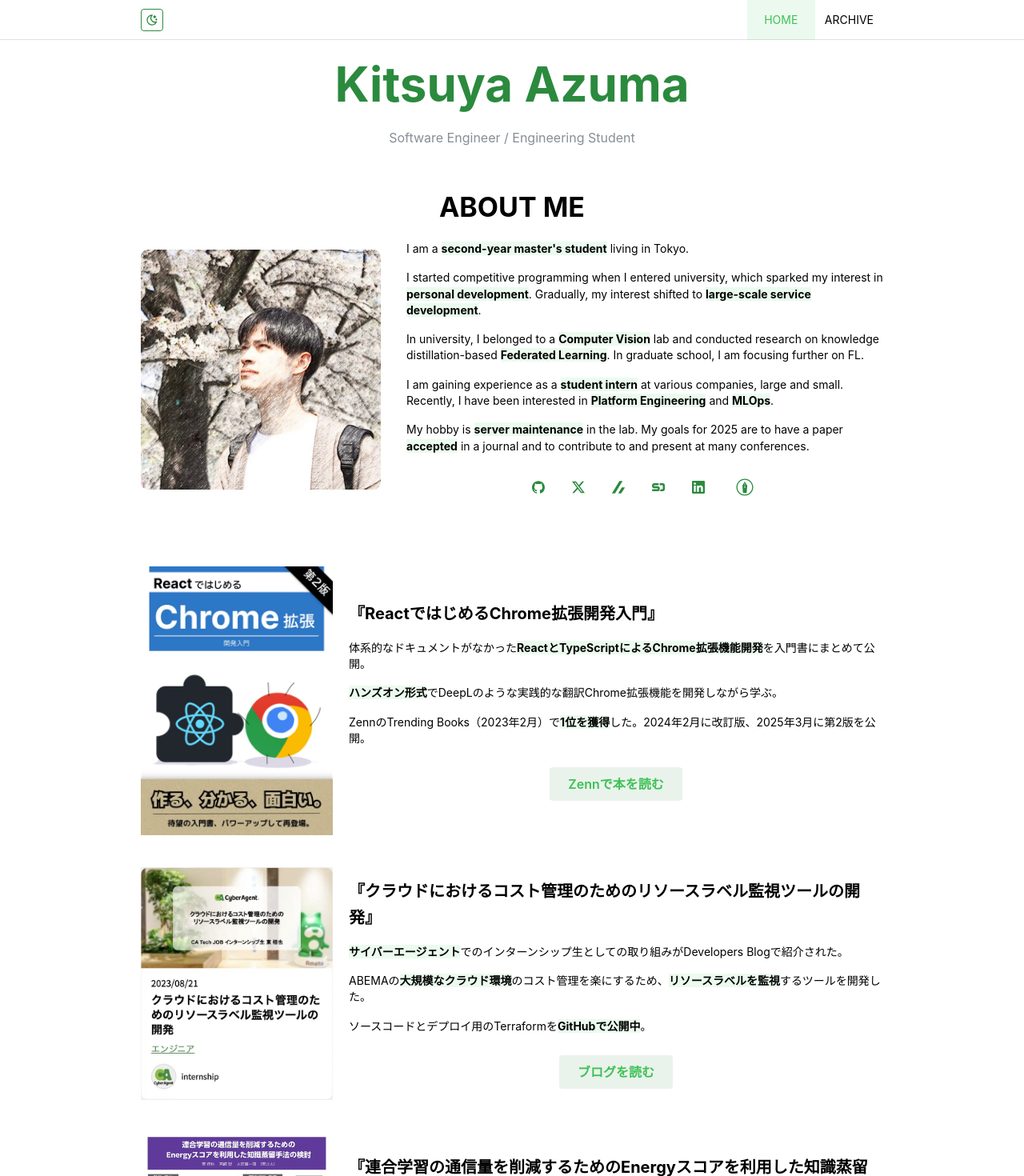
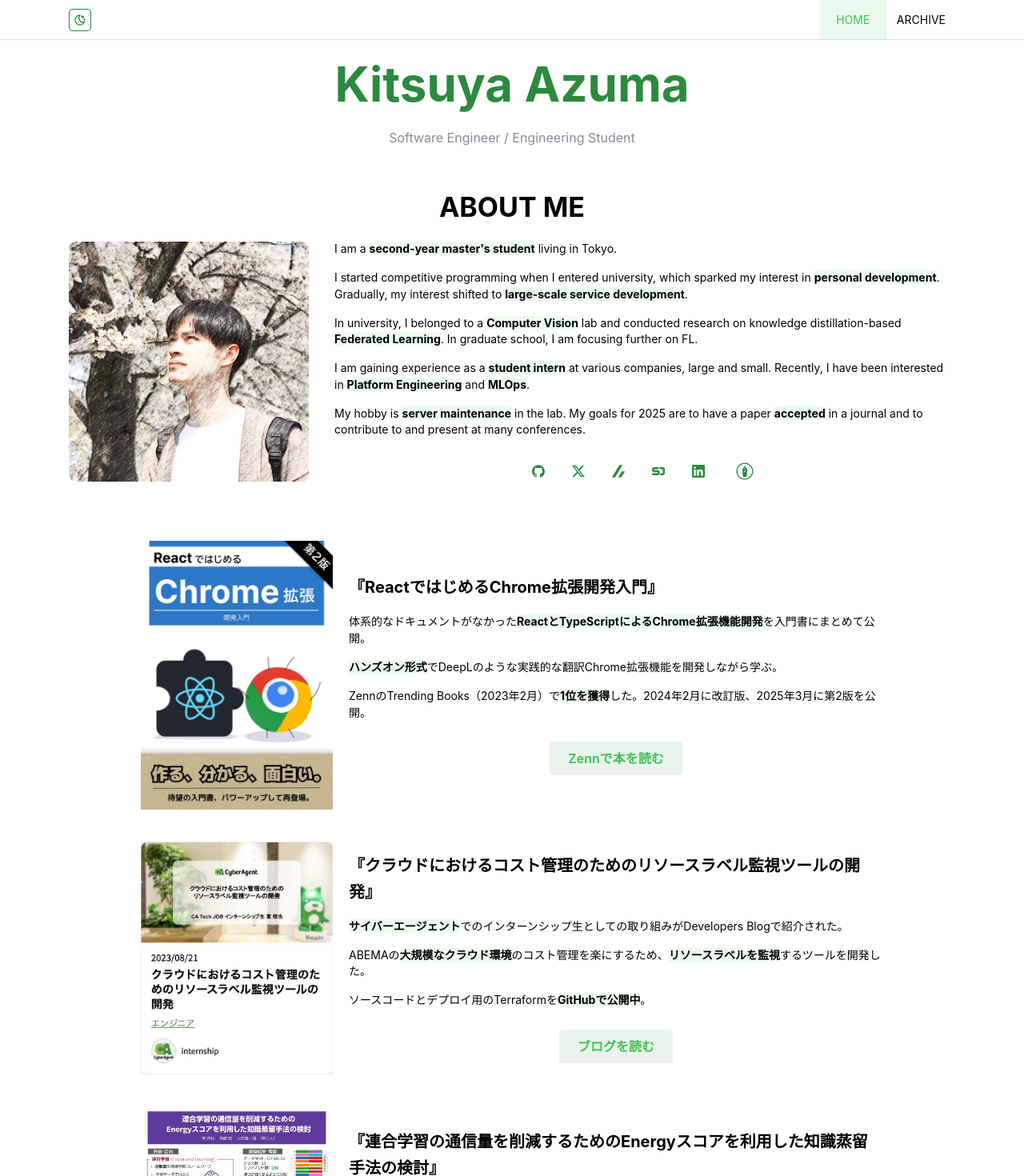
Before and after one commit to kitsuyaazuma/portfolio, a Next.js app: page /en in a window 1280 px wide. Shown: the top 1470 px of the page at 80% size. Built offline with nearby package versions, Linux system fonts and the light colour scheme; no server answers.

Commit message:
fix: change container size to lg

```diff
--- a/src/components/common/Footer.tsx
+++ b/src/components/common/Footer.tsx
@@ -28,7 +28,7 @@ export function Footer() {
         }`,
       }}
     >
-      <Container>
+      <Container size="lg">
         <Group align="apart" className={classes.inner}>
           <Text
             variant="gradient"
--- a/src/components/common/Header.tsx
+++ b/src/components/common/Header.tsx
@@ -28,7 +28,7 @@ export function Header() {
 
   return (
     <>
-      <Container>
+      <Container size="lg">
         <Flex justify="space-between" align="center" h={50}>
           <ActionIcon
             variant="outline"
--- a/src/components/home/About.tsx
+++ b/src/components/home/About.tsx
@@ -20,7 +20,7 @@ export const About = () => {
   const t = useTranslations("About");
   const { colorScheme } = useMantineColorScheme();
   return (
-    <Container py="xl">
+    <Container py="xl" size="lg">
       <Center my="lg">
         <Title>{t("title")}</Title>
       </Center>
--- a/src/components/home/PickUp.tsx
+++ b/src/components/home/PickUp.tsx
@@ -18,7 +18,7 @@ export const PickUp = () => {
   // const t = useTranslations("PickUp");
   const { colorScheme } = useMantineColorScheme();
   return (
-    <Container py="xl">
+    <Container py="lg" size="md">
       {pickups.map((pickup) => (
         <Flex
           direction={{ base: "column", sm: "row" }}
--- a/src/components/home/Skills.tsx
+++ b/src/components/home/Skills.tsx
@@ -9,7 +9,7 @@ import { useTranslations } from "next-intl";
 export const Skills = () => {
   const t = useTranslations("Skills");
   return (
-    <Container py="xl">
+    <Container py="xl" size="lg">
       <Center my="xl">
         <Title>{t("title")}</Title>
       </Center>
```
Also changed, not shown: src/components/archive/Archive.tsx (+3 -9 lines).
